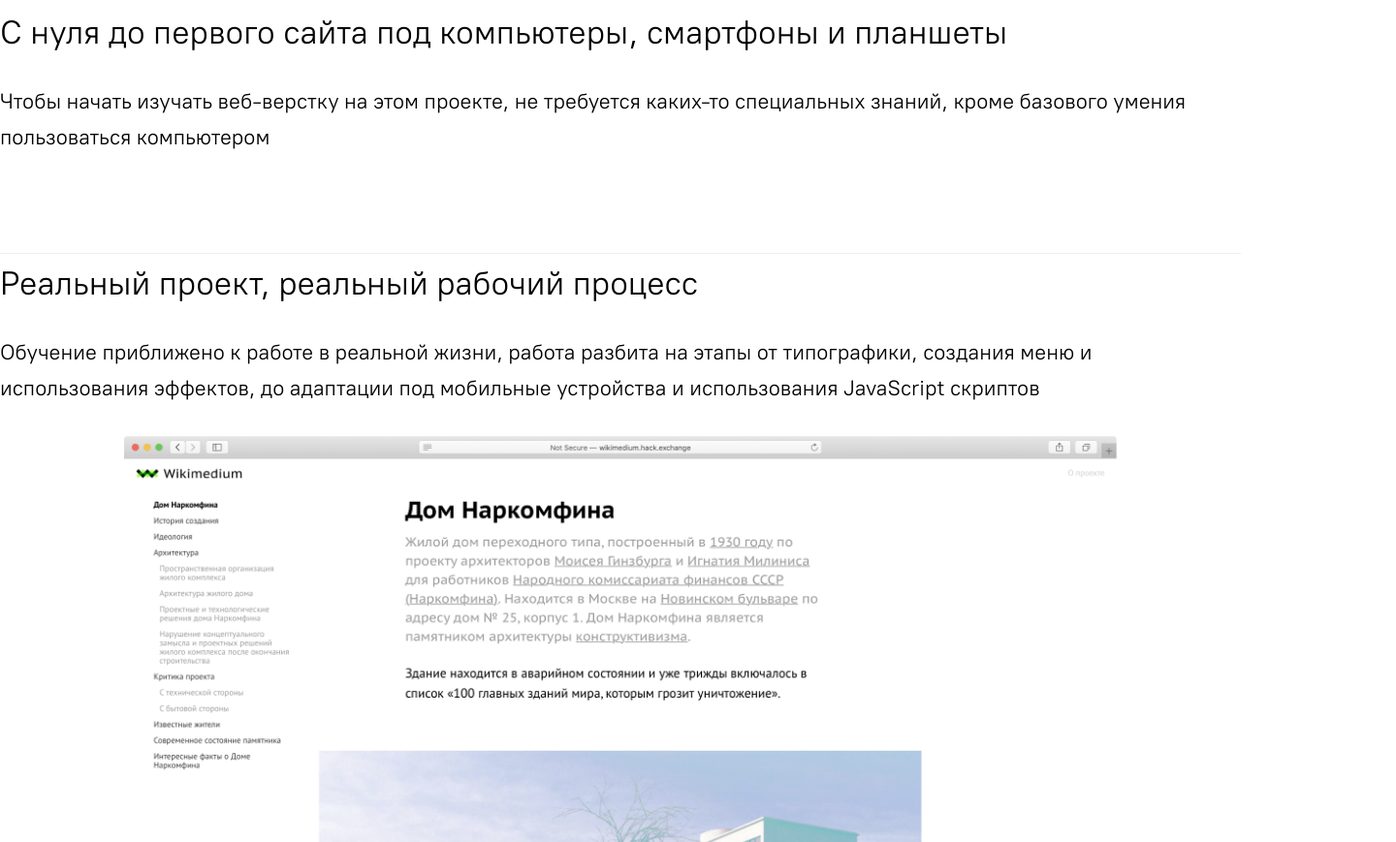
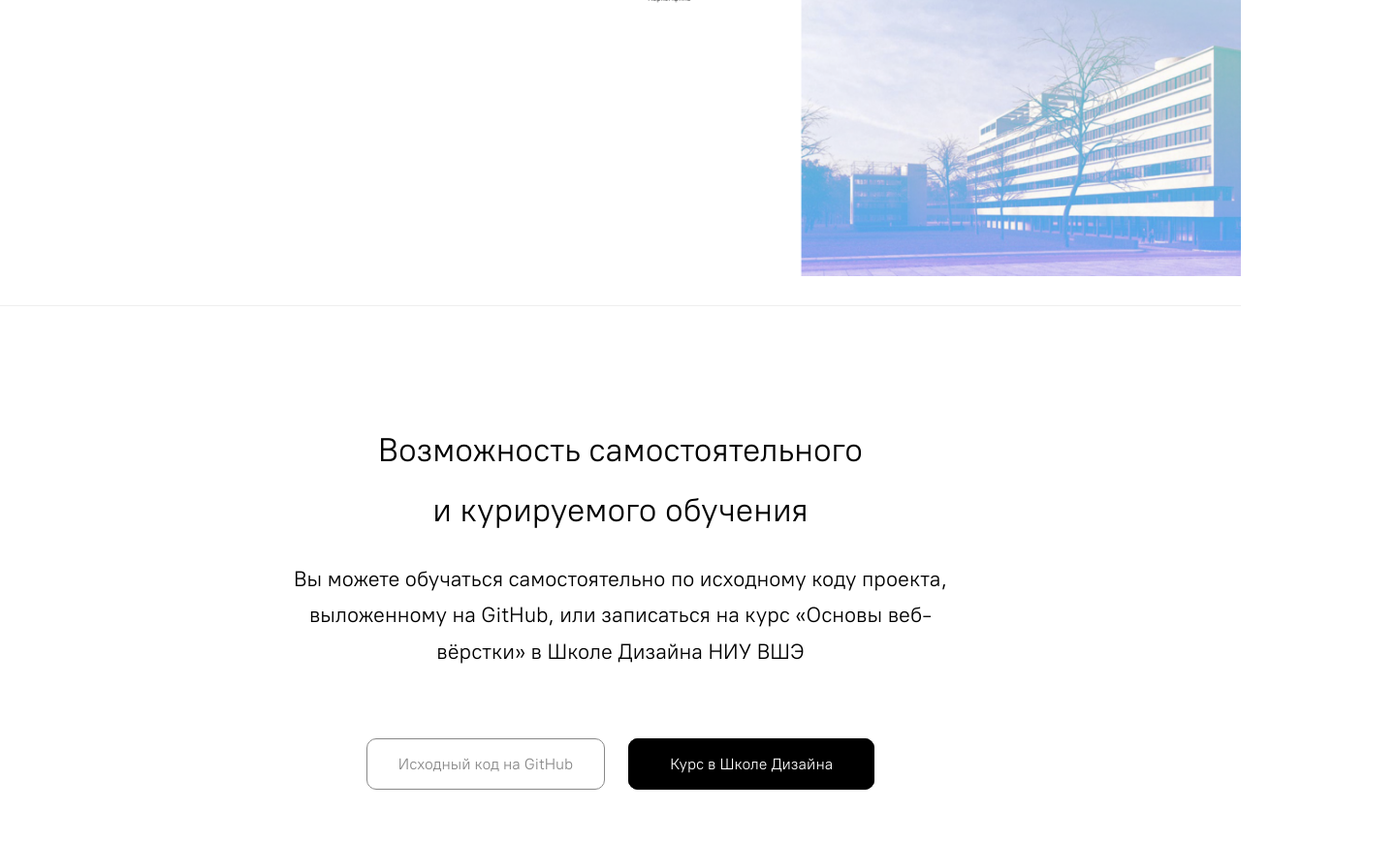
Before and after one commit to dm3208110-spec/1yearcode, a plain HTML site: page about.html in a window 1280 px wide. Shown: the part 1931-2800 px from the top of the page at 97% size, 1440 px wide, since content can reach past the window. Drawn offline with Linux system fonts and the light colour scheme; files whose address does not match are found by name.

Commit message:
секция 4 и фаниконка

```diff
--- a/about.html
+++ b/about.html
@@ -5,6 +5,8 @@
     <meta name="viewport" content="width=device-width, initial-scale=1.0" />
     <title>О проекте</title>
     <link rel="stylesheet" href="stylesheets/style.css" />
+    <link rel="icon" href="images/favicon.png" type="image/png" />
+    <link rel="icon" href="images/favicon.ico" type="image/ico" />
   </head>
   <body class="about">
     <nav class="menubar">
@@ -30,7 +32,7 @@
         </div>
       </section>
 
-      <section class="section-2"></section>
+      <section class="section-2">
         <div>
           <img
             src="images/about2.png"
@@ -48,14 +50,16 @@
             компьютером
           </p>
         </div>
+      </section>
 
-      <section class="section-3"></section>
+      <section class="section-3">
         <div>
           <h2>Реальный проект, реальный рабочий процесс</h2>
           <p>
-          Обучение приближено к работе в реальной жизни, работа разбита на этапы
-          от типографики, создания меню и использования эффектов, до адаптации
-          под мобильные устройства и использования JavaScript скриптов
+            Обучение приближено к работе в реальной жизни, работа разбита на
+            этапы от типографики, создания меню и использования эффектов, до
+            адаптации под мобильные устройства и использования JavaScript
+            скриптов
           </p>
         </div>
         <div>
@@ -65,7 +69,26 @@
             \
           />
         </div>
-      <section class="section-4"></section>
+      </section>
+      <section class="section-4">
+        <div class="about-text">
+          <h2>Возможность самостоятельного и&nbsp;курируемого обучения</h2>
+          <p>
+            Вы можете обучаться самостоятельно по исходному коду проекта,
+            выложенному на GitHub, или записаться на курс «Основы веб-вёрстки» в
+            Школе Дизайна НИУ ВШЭ
+          </p>
+        </div>
+
+        <div>
+          <a href="https://github.com/" class="about-link light"
+            >Исходный код на GitHub</a
+          >
+          <a href="https://creative.hse.ru/ba" class="about-link dark"
+            >Курс в Школе Дизайна</a
+          >
+        </div>
+      </section>
     </main>
   </body>
 </html>
--- a/stylesheets/layout.css
+++ b/stylesheets/layout.css
@@ -134,7 +134,7 @@ blockquote::before {
   color: black;
 }
 
-.about::before {
+/* .about::before {
   width: 1440px;
   height: 3120px;
   position: absolute;
@@ -144,7 +144,7 @@ blockquote::before {
   background-repeat: no-repeat;
   content: "";
   opacity: 0;
-}
+} */
 .about h2,
 .about p {
   width: 100%;
@@ -195,3 +195,41 @@ blockquote::before {
   margin-top: 100px;
   border-bottom: 1px solid #eee;
 }
+.section-4 {
+  height: 600px;
+  display: flex;
+  flex-direction: column;
+  justify-content: center;
+  align-items: center;
+  gap: 60px;
+}
+.about-text {
+  width: 700px;
+}
+.about-text h2,
+.about-text p {
+  text-align: center;
+}
+.about-link {
+  border: 1px solid #888;
+  border-radius: 10px;
+  text-decoration: none;
+  color: #888;
+  padding: 16px 32px;
+  transition: all 0.6s ease-in;
+}
+.dark {
+  border: 1px solid #000;
+  background-color: #000;
+  color: #fff;
+  margin-left: 20px;
+  padding: 16px 42px;
+}
+.dark:hover {
+  border: 1px solid cornflowerblue;
+  background-color: cornflowerblue;
+}
+.light:hover {
+  border: 1px solid cornflowerblue;
+  color: cornflowerblue;
+}
```
Also changed, not shown: index.html (+2 -0 lines). Lines whose indentation alone changed are shown as unchanged.
